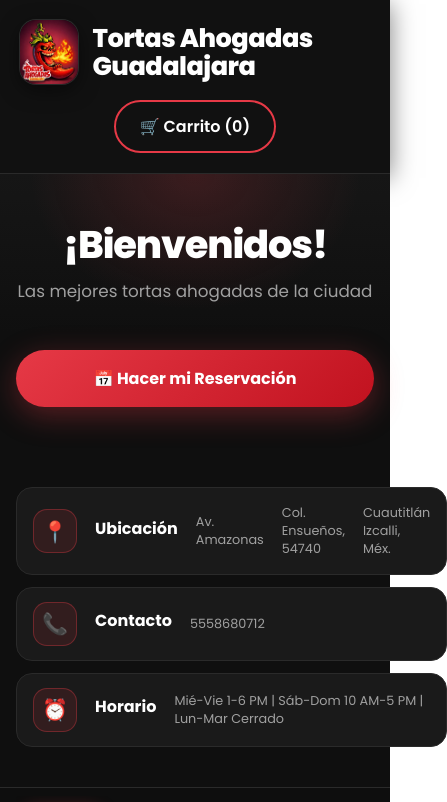
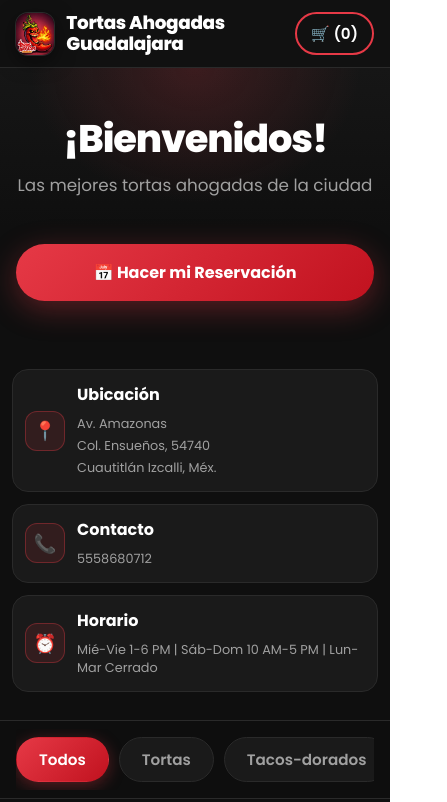
Before and after one commit to danarregoitia-bit/tortas-delivery, a React (Vite) app: page / in a window 390 px wide. Shown: the top 802 px of the page, 447 px wide, since content can reach past the window. Built offline with nearby package versions, Linux system fonts and the light colour scheme.

Commit message:
Arreglar responsive en móvil y agregar carrito flotante
Co-Authored-By: Claude Opus 5.5 <noreply@anthropic.com>

```diff
--- a/src/pages/Home.jsx
+++ b/src/pages/Home.jsx
@@ -8,7 +8,8 @@ import '../styles/Home.css';
 
 function Home() {
   const [selectedCategory, setSelectedCategory] = useState('all');
-  const { addItem, getTotalItems } = useCartStore();
+  const { addItem, getTotalItems, getTotal } = useCartStore();
+  const cartCount = getTotalItems();
   const navigate = useNavigate();
 
   const [selectedVariant, setSelectedVariant] = useState({});
@@ -190,15 +191,15 @@ function Home() {
   const filteredItems = selectedCategory === 'all' ? menuData : menuData.filter(item => item.category === selectedCategory);
 
   return (
-    <div className="home">
+    <div className={`home${cartCount > 0 ? ' has-floating-cart' : ''}`}>
       <header className="header">
         <div className="container">
           <div className="header-brand">
             <img src="/images/logo.jpg" alt="Logo" className="header-logo" />
             <h1>{restaurantInfo.name}</h1>
           </div>
-          <button className="cart-button" onClick={() => navigate('/cart')}>
-            🛒 Carrito ({getTotalItems()})
+          <button className="cart-button" onClick={() => navigate('/cart')} aria-label={`Carrito (${cartCount})`}>
+            🛒 <span className="cart-label">Carrito </span><span className="cart-count">({cartCount})</span>
           </button>
         </div>
       </header>
@@ -357,6 +358,12 @@ function Home() {
         <img src="/arregoitia-labs-logo.jpeg" alt="Arregoitia Labs" />
         <p>© 2026 Arregoitia Labs. Todos los derechos reservados.</p>
       </footer>
+
+      {cartCount > 0 && (
+        <button className="floating-cart" onClick={() => navigate('/cart')}>
+          🛒 Ver carrito ({cartCount} {cartCount === 1 ? 'producto' : 'productos'}) - ${getTotal()}
+        </button>
+      )}
     </div>
   );
 }
--- a/src/styles/Home.css
+++ b/src/styles/Home.css
@@ -175,11 +175,26 @@
   border: 1px solid var(--border);
   border-radius: var(--radius-card);
   padding: 20px 24px;
-  display: flex;
-  align-items: center;
-  gap: 18px;
+  display: grid;
+  grid-template-columns: auto minmax(0, 1fr);
+  align-content: center;
+  column-gap: 18px;
+  width: 100%;
+  max-width: 100%;
+  min-width: 0;
+  box-sizing: border-box;
   transition: transform var(--ease), border-color var(--ease);
   animation: fadeUp 0.5s ease both;
+}
+
+.info-card > .card-icon {
+  grid-column: 1;
+  grid-row: 1 / span 4;
+  align-self: center;
+}
+
+.info-card > :not(.card-icon) {
+  grid-column: 2;
 }
 
 .info-card:hover {
@@ -216,6 +231,7 @@
   margin: 2px 0;
   font-size: 0.875rem;
   line-height: 1.4;
+  overflow-wrap: anywhere;
 }
 
 /* ===== Category filter ===== */
@@ -680,6 +696,41 @@
   background: var(--surface-2);
 }
 
+/* ===== Floating cart ===== */
+.floating-cart {
+  position: fixed;
+  bottom: 20px;
+  left: 50%;
+  transform: translateX(-50%);
+  z-index: 1000;
+  background: var(--accent-gradient);
+  color: white;
+  border: none;
+  border-radius: 50px;
+  padding: 16px 24px;
+  font-size: 1rem;
+  font-weight: 700;
+  white-space: nowrap;
+  max-width: calc(100vw - 32px);
+  overflow: hidden;
+  text-overflow: ellipsis;
+  cursor: pointer;
+  box-shadow: 0 10px 30px rgba(230, 57, 70, 0.45), 0 6px 20px rgba(0, 0, 0, 0.6);
+  transition: filter var(--ease), box-shadow var(--ease), transform var(--ease);
+  animation: floatIn 0.3s ease both;
+}
+
+.floating-cart:hover {
+  filter: brightness(1.12);
+  transform: translateX(-50%) translateY(-2px);
+  box-shadow: 0 14px 40px rgba(230, 57, 70, 0.55), 0 8px 24px rgba(0, 0, 0, 0.6);
+}
+
+/* Deja espacio para que el botón flotante no tape el footer */
+.home.has-floating-cart {
+  padding-bottom: 90px;
+}
+
 /* ===== Footer ===== */
 .home-footer {
   background: #0a0a0a;
@@ -712,6 +763,17 @@
   }
 }
 
+@keyframes floatIn {
+  from {
+    opacity: 0;
+    transform: translateX(-50%) translateY(20px);
+  }
+  to {
+    opacity: 1;
+    transform: translateX(-50%) translateY(0);
+  }
+}
+
 @keyframes fadeIn {
   from { opacity: 0; }
   to { opacity: 1; }
@@ -728,28 +790,41 @@
 
 /* ===== Responsive ===== */
 @media (max-width: 768px) {
-  .header .container {
-    grid-template-columns: 1fr;
-    justify-items: center;
-    gap: 16px;
+  .header {
+    padding: 12px 0;
   }
 
-  .header-brand,
-  .cart-button {
-    grid-column: 1;
-    justify-self: center;
+  .header .container {
+    display: flex;
+    justify-content: space-between;
+    gap: 12px;
+    padding: 0 16px;
   }
 
   .header-brand {
-    gap: 14px;
+    justify-content: flex-start;
+    gap: 12px;
+    min-width: 0;
   }
 
   .header-logo {
-    height: 64px;
+    height: 48px;
+    border-radius: 12px;
   }
 
   .header h1 {
-    font-size: 1.6rem;
+    font-size: 1.4rem;
+    overflow-wrap: anywhere;
+  }
+
+  .cart-button {
+    flex-shrink: 0;
+    padding: 8px 14px;
+    font-size: 0.95rem;
+  }
+
+  .cart-label {
+    display: none;
   }
 
   .hero {
@@ -850,6 +925,11 @@
     gap: 20px;
   }
 
+  .menu-item {
+    width: 100%;
+    max-width: 100%;
+  }
+
   .menu-item img {
     height: 240px;
   }
@@ -859,3 +939,34 @@
     padding: 1rem 2rem;
   }
 }
+
+@media (max-width: 480px) {
+  .info-section {
+    padding: 28px 12px;
+  }
+
+  .info-card {
+    padding: 12px;
+    column-gap: 12px;
+  }
+
+  .info-card .card-icon {
+    width: 40px;
+    height: 40px;
+    font-size: 1.15rem;
+    border-radius: 12px;
+  }
+
+  .header h1 {
+    font-size: 1.15rem;
+  }
+
+  .header-logo {
+    height: 42px;
+  }
+
+  .floating-cart {
+    padding: 14px 20px;
+    font-size: 0.92rem;
+  }
+}
```
